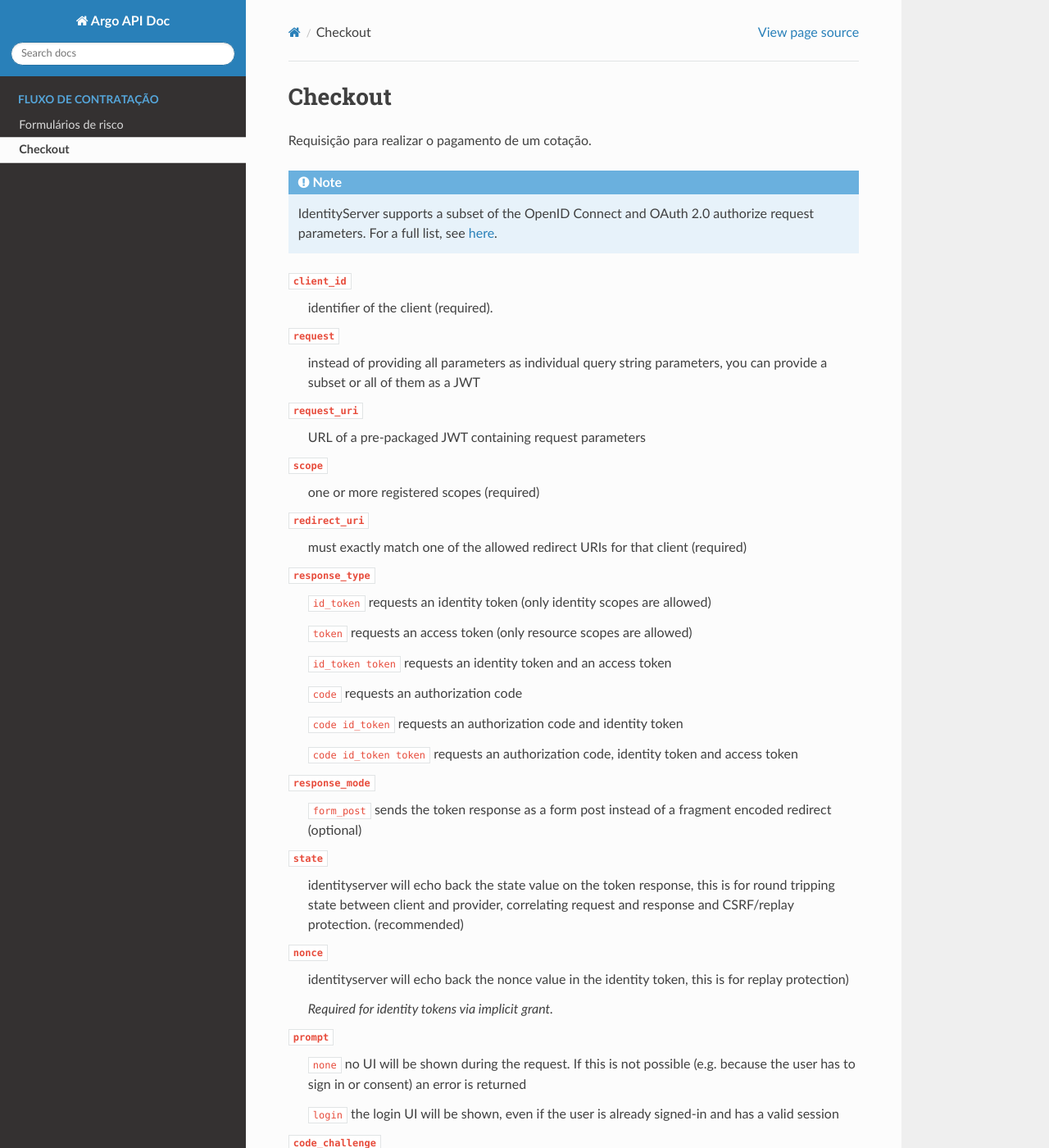
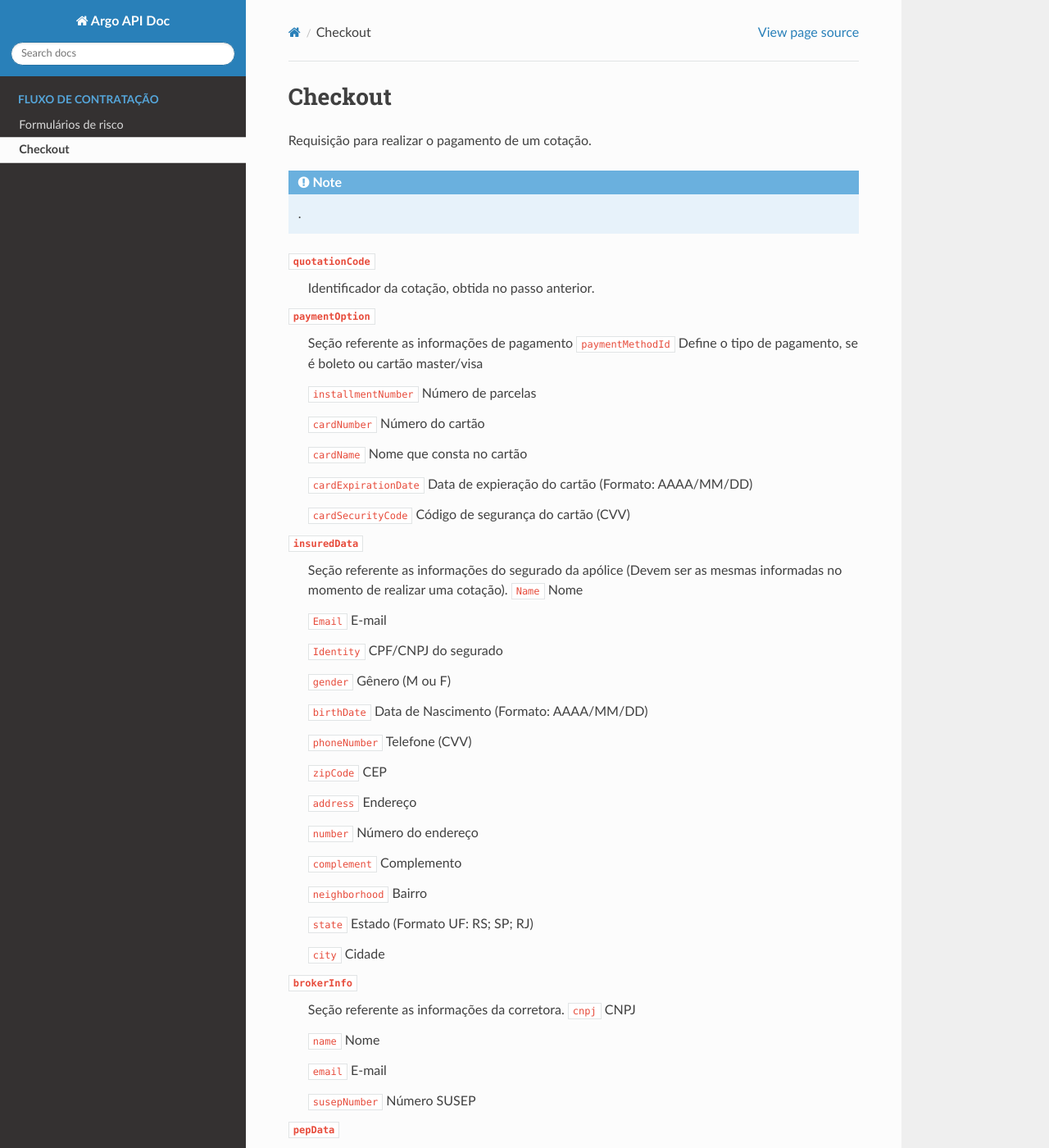
Before and after one commit to gabrielbustamante/argo-doc-api, a Sphinx documentation site: the page built from docs/checkout.rst, in a window 1280 px wide and 1400 px high. Shown: the whole window at 82% size. Built offline with Sphinx 7.4.7 and the Read the Docs theme 2.0.0, drawn with Linux system fonts in a browser that asks for light colours; some of the changed text lies outside the part shown.

Commit message:
add rst checkout

```diff
--- a/docs/checkout.rst
+++ b/docs/checkout.rst
@@ -3,61 +3,74 @@ Checkout
 
 Requisição para realizar o pagamento de um cotação.
 
-.. Note:: IdentityServer supports a subset of the OpenID Connect and OAuth 2.0 authorize request parameters. For a full list, see `here <https://openid.net/specs/openid-connect-core-1_0.html#AuthRequest>`_.
+.. Note:: .
 
-``client_id``
-    identifier of the client (required).
-``request``
-    instead of providing all parameters as individual query string parameters, you can provide a subset or all of them as a JWT
-``request_uri``
-    URL of a pre-packaged JWT containing request parameters
-``scope``
-    one or more registered scopes (required)
-``redirect_uri``
-    must exactly match one of the allowed redirect URIs for that client (required)
-``response_type``
-    ``id_token`` requests an identity token (only identity scopes are allowed)
+``quotationCode``
+    Identificador da cotação, obtida no passo anterior.
+``paymentOption``
+    Seção referente as informações de pagamento
+    ``paymentMethodId`` Define o tipo de pagamento, se é boleto ou cartão master/visa
 
-    ``token`` requests an access token (only resource scopes are allowed)
+    ``installmentNumber`` Número de parcelas
 
-    ``id_token token`` requests an identity token and an access token
+    ``cardNumber`` Número do cartão
 
-    ``code`` requests an authorization code
+    ``cardName`` Nome que consta no cartão
 
-    ``code id_token`` requests an authorization code and identity token
+    ``cardExpirationDate`` Data de expieração do cartão (Formato: AAAA/MM/DD)
 
-    ``code id_token token`` requests an authorization code, identity token and access token
+    ``cardSecurityCode`` Código de segurança do cartão (CVV)
 
-``response_mode``
-    ``form_post`` sends the token response as a form post instead of a fragment encoded redirect (optional)
-``state``
-    identityserver will echo back the state value on the token response,
-    this is for round tripping state between client and provider, correlating request and response and CSRF/replay protection. (recommended)
-``nonce``
-    identityserver will echo back the nonce value in the identity token, this is for replay protection)
+``insuredData``
+    Seção referente as informações do segurado da apólice (Devem ser as mesmas informadas no momento de realizar uma cotação).
+    ``Name`` Nome
 
-    *Required for identity tokens via implicit grant.*
-``prompt``
-    ``none`` no UI will be shown during the request. If this is not possible (e.g. because the user has to sign in or consent) an error is returned
+    ``Email`` E-mail
 
-    ``login`` the login UI will be shown, even if the user is already signed-in and has a valid session
-``code_challenge``
-    sends the code challenge for PKCE
-``code_challenge_method``
-    ``plain`` indicates that the challenge is using plain text (not recommended)
-    ``S256`` indicates the challenge is hashed with SHA256
-``login_hint``
-    can be used to pre-fill the username field on the login page
-``ui_locales``
-    gives a hint about the desired display language of the login UI
-``max_age``
-    if the user's logon session exceeds the max age (in seconds), the login UI will be shown
-``acr_values``
-    allows passing in additional authentication related information - identityserver special cases the following proprietary acr_values:
+    ``Identity`` CPF/CNPJ do segurado
 
-        ``idp:name_of_idp`` bypasses the login/home realm screen and forwards the user directly to the selected identity provider (if allowed per client configuration)
+    ``gender`` Gênero (M ou F)
 
-        ``tenant:name_of_tenant`` can be used to pass a tenant name to the login UI
+    ``birthDate`` Data de Nascimento (Formato: AAAA/MM/DD)
+
+    ``phoneNumber`` Telefone (CVV)
+
+    ``zipCode`` CEP
+
+    ``address`` Endereço
+
+    ``number`` Número do endereço
+
+    ``complement`` Complemento
+
+    ``neighborhood`` Bairro
+
+    ``state`` Estado (Formato UF: RS; SP; RJ)
+
+    ``city`` Cidade
+
+``brokerInfo``
+    Seção referente as informações da corretora.
+    ``cnpj`` CNPJ
+
+    ``name`` Nome
+
+    ``email`` E-mail
+
+    ``susepNumber`` Número SUSEP
+
+``pepData``
+    Seção referente as informações de PEP. (Preencher somente se for uma pessoa exposta politicamente).
+    ``PEP`` 'true' ou 'false'
+
+    ``IDontWantToFillInTheInformation`` 'true' ou 'false'
+
+    ``EstimatedPatrimony`` Patrimônio estimado
+
+    ``FinantialSituation`` Situação financeira
+
+    ``Profession`` Profissão
+
 
 **Endpoint**
 
```
